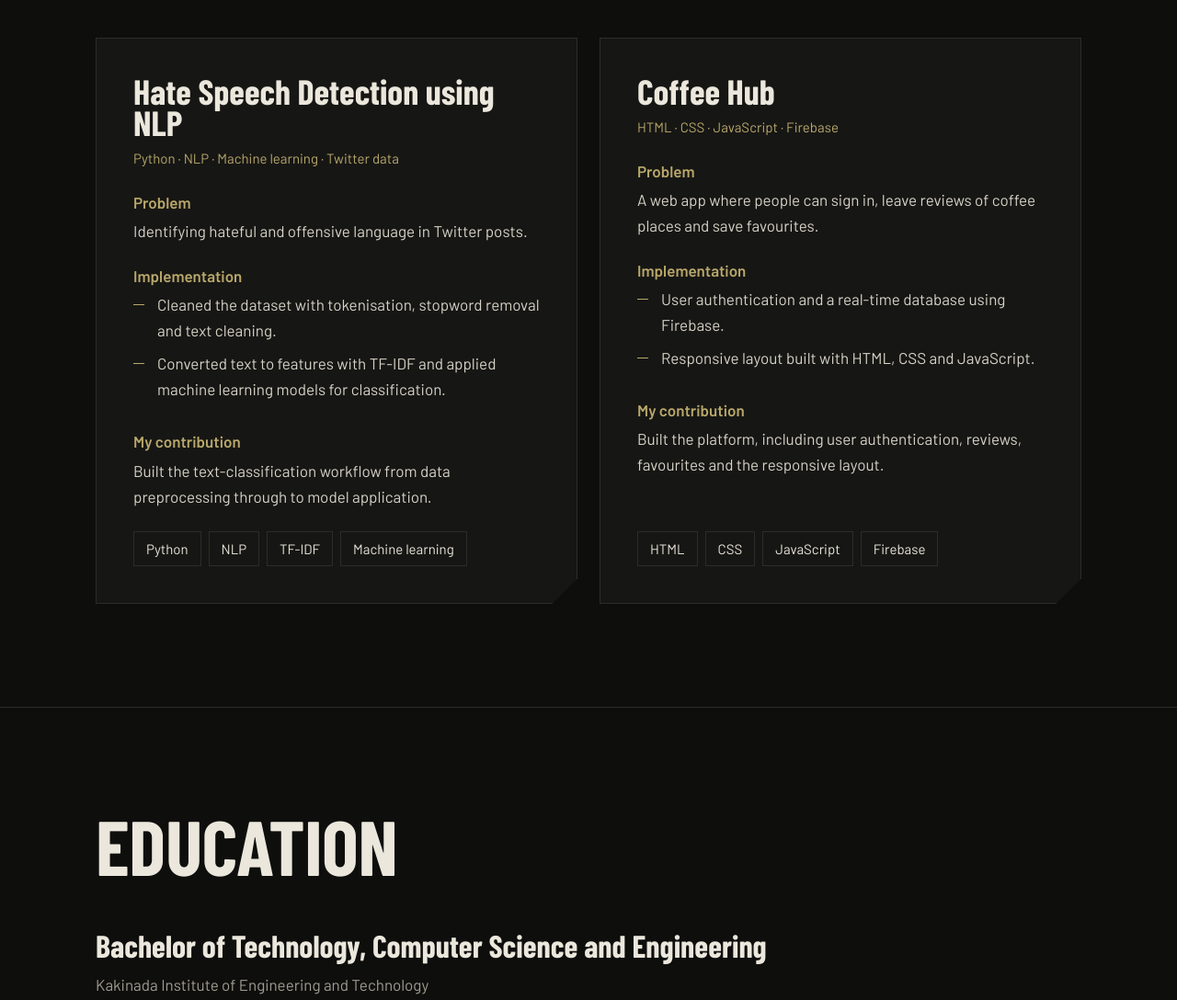
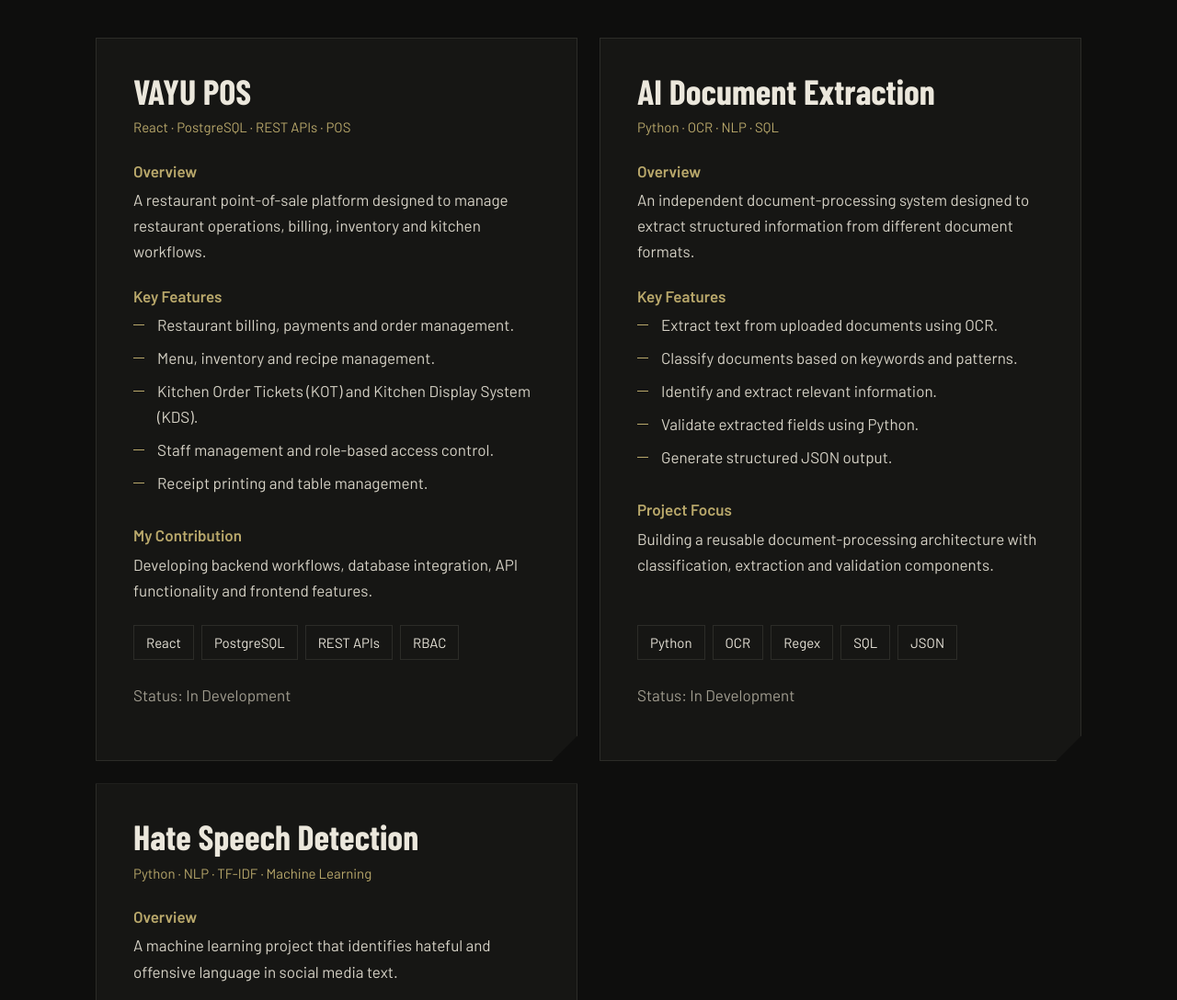
Before and after one commit to Umasanjuk/sanju-portfolio, a plain HTML site: page index.html in a window 1280 px wide. Shown: the part 3900-4988 px from the top of the page at 92% size. Drawn offline with nearby package versions, Linux system fonts and the light colour scheme; a web font is replaced by a local one.

Commit message:
Update portfolio with three featured projects

```diff
--- a/index.html
+++ b/index.html
@@ -132,7 +132,12 @@ ul.points li { position: relative; padding-left: 26px; margin-bottom: 8px; color
 ul.points li::before { content: ""; position: absolute; left: 0; top: .8em; width: 12px; height: 1px; background: var(--gold); }
 
 /* Projects */
-.projects { display: grid; grid-template-columns: minmax(0, 1fr) minmax(0, 1fr); gap: 24px; }
+/* .projects { display: grid; grid-template-columns: minmax(0, 1fr) minmax(0, 1fr); gap: 24px; } */
+.projects {
+  display: grid;
+  grid-template-columns: minmax(0, 1fr) minmax(0, 1fr);
+  gap: 24px;
+}
 .card {
   background: var(--panel); border: 1px solid var(--line); padding: 40px;
   display: flex; flex-direction: column; gap: 24px;
@@ -360,51 +365,131 @@ footer a:hover { color: var(--bone); }
   <div class="wrap">
     <h2>Projects</h2>
     <div class="projects">
+
+      <!-- PROJECT 1: VAYU POS -->
       <article class="card">
         <div class="card-head">
-            <h3>Hate Speech Detection using NLP</h3>
-            <p>Python · NLP · Machine learning · Twitter data</p>
+          <h3>VAYU POS</h3>
+          <p>React · PostgreSQL · REST APIs · POS</p>
         </div>
         <div>
-            <h4>Problem</h4>
-            <p class="block">Identifying hateful and offensive language in Twitter posts.</p>
+          <h4>Overview</h4>
+          <p class="block">
+            A restaurant point-of-sale platform designed
+            to manage restaurant operations, billing,
+            inventory and kitchen workflows.
+          </p>
+        </div>
+        <div>
+          <h4>Key Features</h4>
+          <ul class="points">
+            <li>Restaurant billing, payments and order management.</li>
+            <li>Menu, inventory and recipe management.</li>
+            <li>Kitchen Order Tickets (KOT) and Kitchen Display System (KDS).</li>
+            <li>Staff management and role-based access control.</li>
+            <li>Receipt printing and table management.</li>
+          </ul>
+        </div>
+        <div>
+          <h4>My Contribution</h4>
+          <p class="block">
+            Developing backend workflows, database
+            integration, API functionality and
+            frontend features.
+          </p>
+        </div>
+        <ul class="chips">
+          <li>React</li>
+          <li>PostgreSQL</li>
+          <li>REST APIs</li>
+          <li>RBAC</li>
+        </ul>
+        <p class="muted">Status: In Development</p>
+      </article>
+
+      <!-- PROJECT 2: AI DOCUMENT EXTRACTION -->
+      <article class="card">
+        <div class="card-head">
+          <h3>AI Document Extraction</h3>
+          <p>Python · OCR · NLP · SQL</p>
+        </div>
+        <div>
+          <h4>Overview</h4>
+          <p class="block">
+            An independent document-processing system
+            designed to extract structured information
+            from different document formats.
+          </p>
+        </div>
+        <div>
+          <h4>Key Features</h4>
+          <ul class="points">
+            <li>Extract text from uploaded documents using OCR.</li>
+            <li>Classify documents based on keywords and patterns.</li>
+            <li>Identify and extract relevant information.</li>
+            <li>Validate extracted fields using Python.</li>
+            <li>Generate structured JSON output.</li>
+          </ul>
+        </div>
+        <div>
+          <h4>Project Focus</h4>
+          <p class="block">
+            Building a reusable document-processing
+            architecture with classification,
+            extraction and validation components.
+          </p>
+        </div>
+        <ul class="chips">
+          <li>Python</li>
+          <li>OCR</li>
+          <li>Regex</li>
+          <li>SQL</li>
+          <li>JSON</li>
+        </ul>
+        <p class="muted">Status: In Development</p>
+      </article>
+
+      <!-- PROJECT 3: HATE SPEECH DETECTION -->
+      <article class="card">
+        <div class="card-head">
+          <h3>Hate Speech Detection</h3>
+          <p>Python · NLP · TF-IDF · Machine Learning</p>
+        </div>
+        <div>
+          <h4>Overview</h4>
+          <p class="block">
+            A machine learning project that identifies
+            hateful and offensive language in
+            social media text.
+          </p>
         </div>
         <div>
           <h4>Implementation</h4>
           <ul class="points">
-              <li>Cleaned the dataset with tokenisation, stopword removal and text cleaning.</li>
-              <li>Converted text to features with TF-IDF and applied machine learning models for classification.</li>
+            <li>Preprocessed and cleaned Twitter text data.</li>
+            <li>Applied tokenization and stopword removal.</li>
+            <li>Converted text into numerical features using TF-IDF.</li>
+            <li>Applied classification algorithms including SVM and Decision Trees.</li>
           </ul>
         </div>
         <div>
-            <h4>My contribution</h4>
-            <p class="block">Built the text-classification workflow from data preprocessing through to model application.</p>
+          <h4>My Contribution</h4>
+          <p class="block">
+            Developed the text-processing and
+            classification workflow using Python
+            and machine learning techniques.
+          </p>
         </div>
-          <ul class="chips" aria-label="Technologies used"><li>Python</li><li>NLP</li><li>TF-IDF</li><li>Machine learning</li></ul>
+        <ul class="chips">
+          <li>Python</li>
+          <li>NLP</li>
+          <li>TF-IDF</li>
+          <li>SVM</li>
+          <li>Decision Trees</li>
+        </ul>
+        <p class="muted">Academic Project</p>
       </article>
 
-        <article class="card">
-          <div class="card-head">
-            <h3>Coffee Hub</h3>
-            <p>HTML · CSS · JavaScript · Firebase</p>
-          </div>
-          <div>
-            <h4>Problem</h4>
-            <p class="block">A web app where people can sign in, leave reviews of coffee places and save favourites.</p>
-          </div>
-          <div>
-            <h4>Implementation</h4>
-            <ul class="points">
-              <li>User authentication and a real-time database using Firebase.</li>
-              <li>Responsive layout built with HTML, CSS and JavaScript.</li>
-            </ul>
-          </div>
-          <div>
-            <h4>My contribution</h4>
-            <p class="block">Built the platform, including user authentication, reviews, favourites and the responsive layout.</p>
-          </div>
-          <ul class="chips" aria-label="Technologies used"><li>HTML</li><li>CSS</li><li>JavaScript</li><li>Firebase</li></ul>
-        </article>
     </div>
   </div>
 </section>
```
Lines whose indentation alone changed are shown as unchanged.
